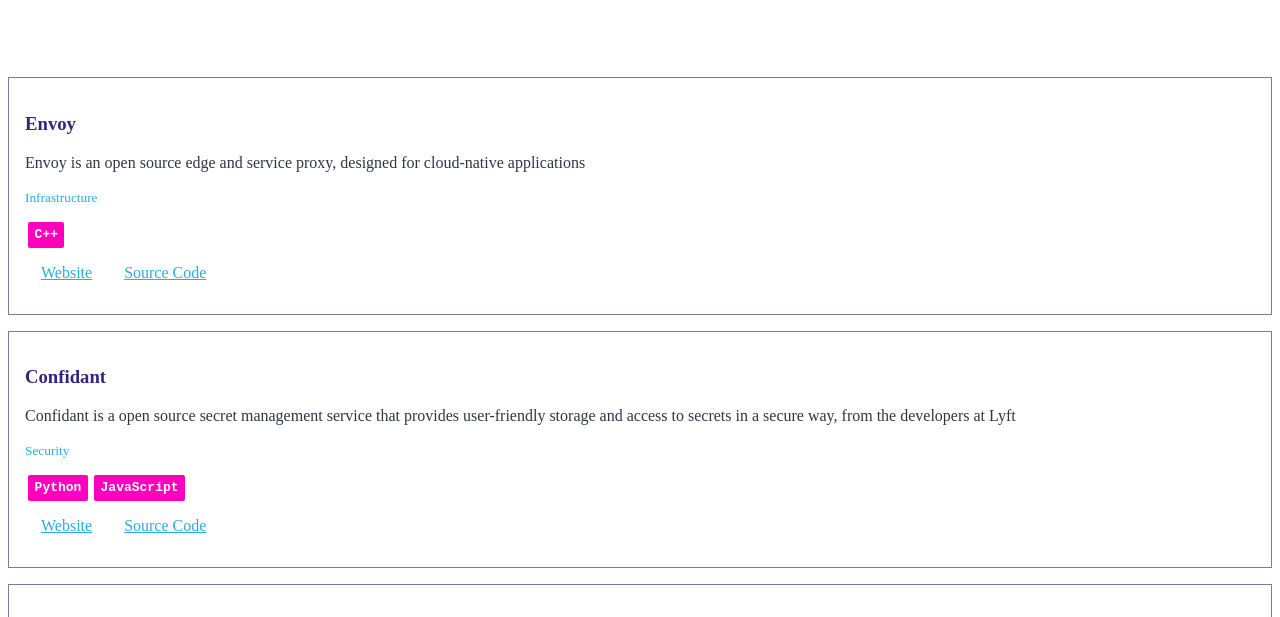
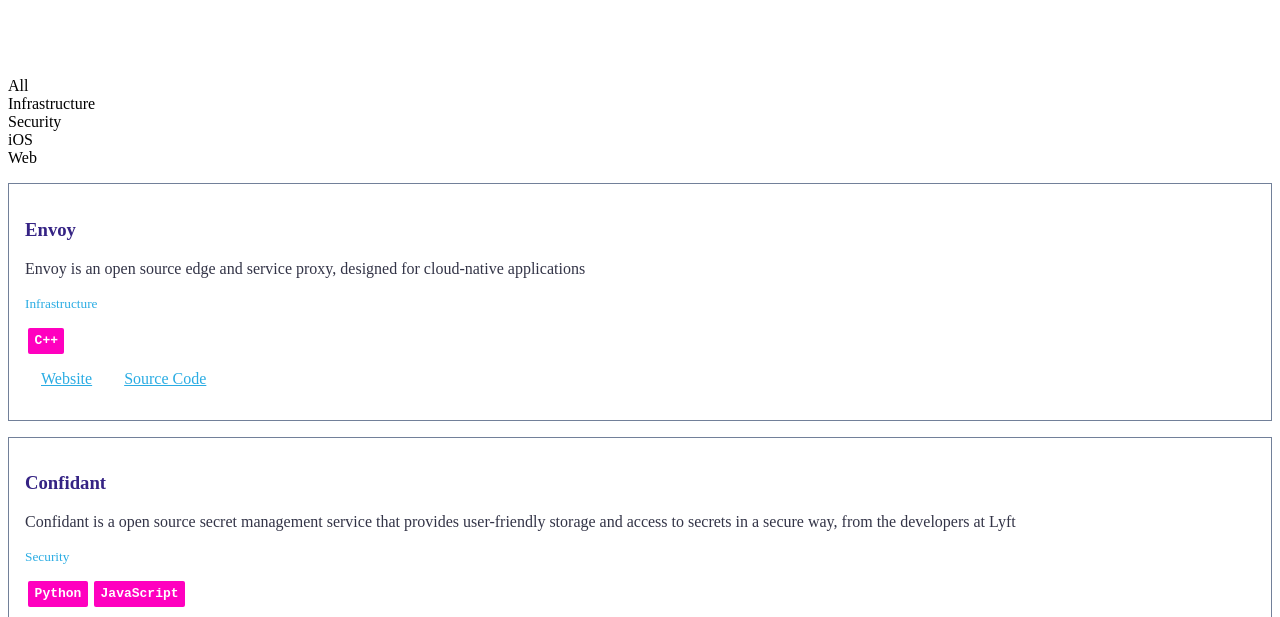
Before and after one commit to lyft/lyft.github.io, a Gatsby site: page / in a window 1280 px wide. Shown: the part 160-777 px from the top of the page. Built offline with nearby package versions, Linux system fonts and the light colour scheme; Gatsby itself is replaced by a stand-in of ours.

Commit message:
Category nav

```diff
--- a/src/components/footer.tsx
+++ b/src/components/footer.tsx
@@ -28,7 +28,7 @@
         <Link target="_blank" to="https://www.lyft.com/jobs">
             Come work with us!
         </Link>
-        <Link target="_blank" to="https://www.lyft.com/jobs">
+        <Link target="_blank" to="https://www.lyft.com/lyft/lyft.github.io">
             Source of this website
         </Link>
     </FooterWrapper>
--- /dev/null
+++ b/src/components/navigation.tsx
@@ -0,0 +1,42 @@
+import * as React from 'react';
+import Link from 'gatsby-link';
+import styled from 'styled-components';
+
+import * as colors from '../common/colors';
+
+export const ALL_CATEGORIES = Symbol('All categories');
+
+interface NavigationProps {
+    onCategoryChanged(newCategory: string | typeof ALL_CATEGORIES): void;
+    categories: string[];
+}
+
+/**
+ * Allows user to select a category from a list of categories
+ */
+export class Navigation extends React.Component<NavigationProps> {
+    private onCategoryClicked = (category: string | symbol) => {
+        this.props.onCategoryChanged(category)
+    };
+    private selectAll = (_: string | symbol) => {
+        this.props.onCategoryChanged(ALL_CATEGORIES);
+    };
+    public render() {
+        return (
+            <div>
+                <Category category={ALL_CATEGORIES} onClick={this.selectAll} />
+                {this.props.categories.map((category, i) => (
+                    <Category category={category} key={i} onClick={this.onCategoryClicked} />
+                ))}
+            </div>
+        );
+    }
+}
+
+interface CategoryProps {
+    category: string | symbol;
+    onClick: (category: string | symbol) => void;
+}
+const Category: React.StatelessComponent<CategoryProps> = ({ category, onClick }) => (
+    <div onClick={() => onClick(category)}>{typeof category === 'symbol' ? 'All' : category}</div>
+);
--- a/src/pages/index.tsx
+++ b/src/pages/index.tsx
@@ -3,6 +3,7 @@
 
 import { Project, ProjectTile } from '../components/project-tile';
 import { Banner } from '../components/banner';
+import { Navigation, ALL_CATEGORIES } from '../components/navigation';
 
 interface IndexPageProps {
     data: {
@@ -15,20 +16,48 @@
     };
 }
 
-export default class extends React.Component<IndexPageProps> {
-    constructor(props: IndexPageProps, context: any) {
-        super(props, context);
-    }
+interface IndexPageState {
+    selectedCategory?: string
+}
+
+export default class extends React.Component<IndexPageProps, IndexPageState> {
+    public state = { selectedCategory: undefined };
     public render() {
         return (
             <div>
                 <Banner />
+                <Navigation categories={this.categories} onCategoryChanged={this.onCategoryChanged} />
                 <div>
                     {this.props.data.site.siteMetadata.projects.map((project, i) => (
-                        <ProjectTile {...project} key={i} />
+                        this.shouldRenderProject(project) && <ProjectTile {...project} key={i} />
                     ))}
                 </div>
             </div>
+        );
+    }
+
+    private shouldRenderProject(project: Project) {
+        const {selectedCategory} = this.state;
+        if (selectedCategory === undefined ) { return true }
+
+        return project.categories.includes(selectedCategory);
+    }
+
+    private onCategoryChanged = (category: string | symbol) => {
+        if (category === ALL_CATEGORIES) {
+            this.setState({selectedCategory: undefined})
+        } else {
+            this.setState({selectedCategory: category as string})
+        }
+    };
+
+    private get categories() {
+        return Array.from(
+            new Set(
+                this.props.data.site.siteMetadata.projects
+                    .map(project => project.categories)
+                    .reduce((result, categories) => [...result, ...categories], []),
+            ),
         );
     }
 }
```
